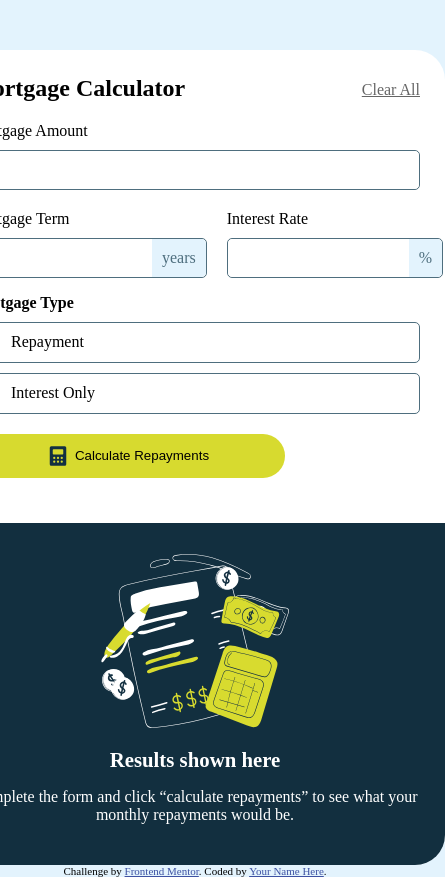
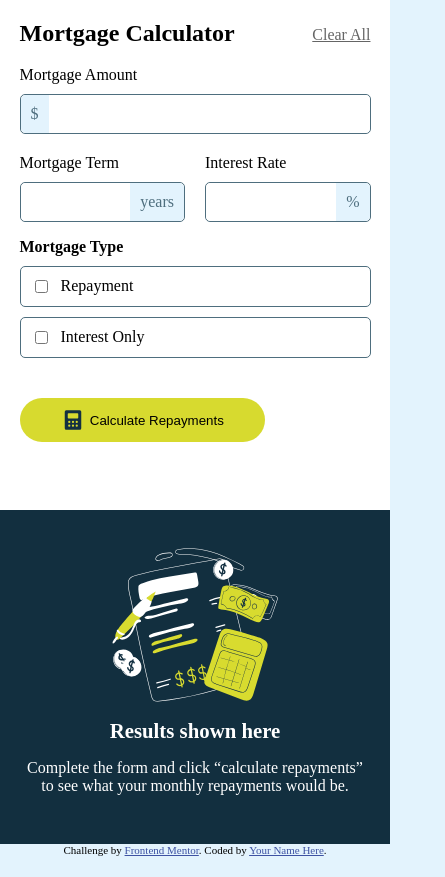
Before and after one commit to Jonathanpatinocs/mortgageRepaymentCalculator, a plain HTML site: page index.html in a window 390 px wide. Shown: the whole page, 445 px wide, since content can reach past the window. After the commit the page ends 856 px from the top, so only its background shows below. Drawn offline with Linux system fonts and the light colour scheme.

Commit message:
mobile view

```diff
--- a/styles.css
+++ b/styles.css
@@ -101,13 +101,23 @@ form > label {
 .formTermRatesContainer {
     display: flex;
     gap: 20px;
+
 }
+.formTermRatesContainer > label {
+    width: 50%;
+}
+.formTermRatesContainer > label > div > input {
+    width: 100%;
+}
+
+
 .formChecks label{
     border: solid hsl(200, 24%, 40%) 1px;
     border-radius: 5px;
     padding: 10px;
     display: flex;
     flex-direction: row;
+    flex: 1;
 
 }
 .formChecks {
@@ -123,7 +133,7 @@ label {
     font-size: 1rem;
 }
 button {
-    margin-top: 20px;
+    margin-top: 40px;
     margin-bottom: 20px;
     display: flex;
     align-items: center;
@@ -151,3 +161,19 @@ button {
         border-bottom-left-radius: 30px;
     }
 }
+
+@media only screen and (max-width: 500px) {
+    .container {
+        min-width: 100vw;
+        margin: 0;
+        border-radius: 0;
+        min-height: 100vh;
+
+    }
+    form {
+        width: 100%;
+    }
+    .results {
+        border-radius: 0;
+    }
+}
```
